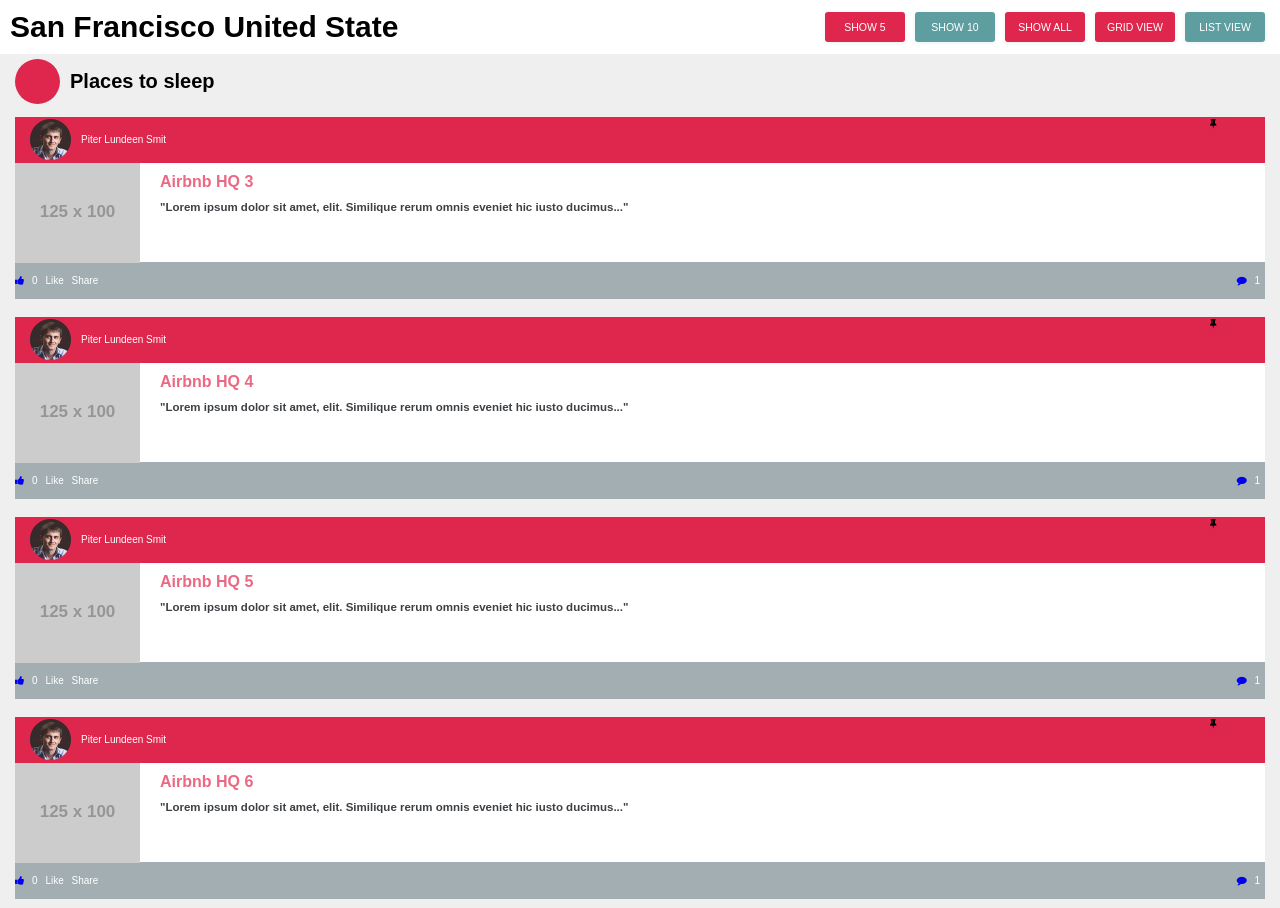
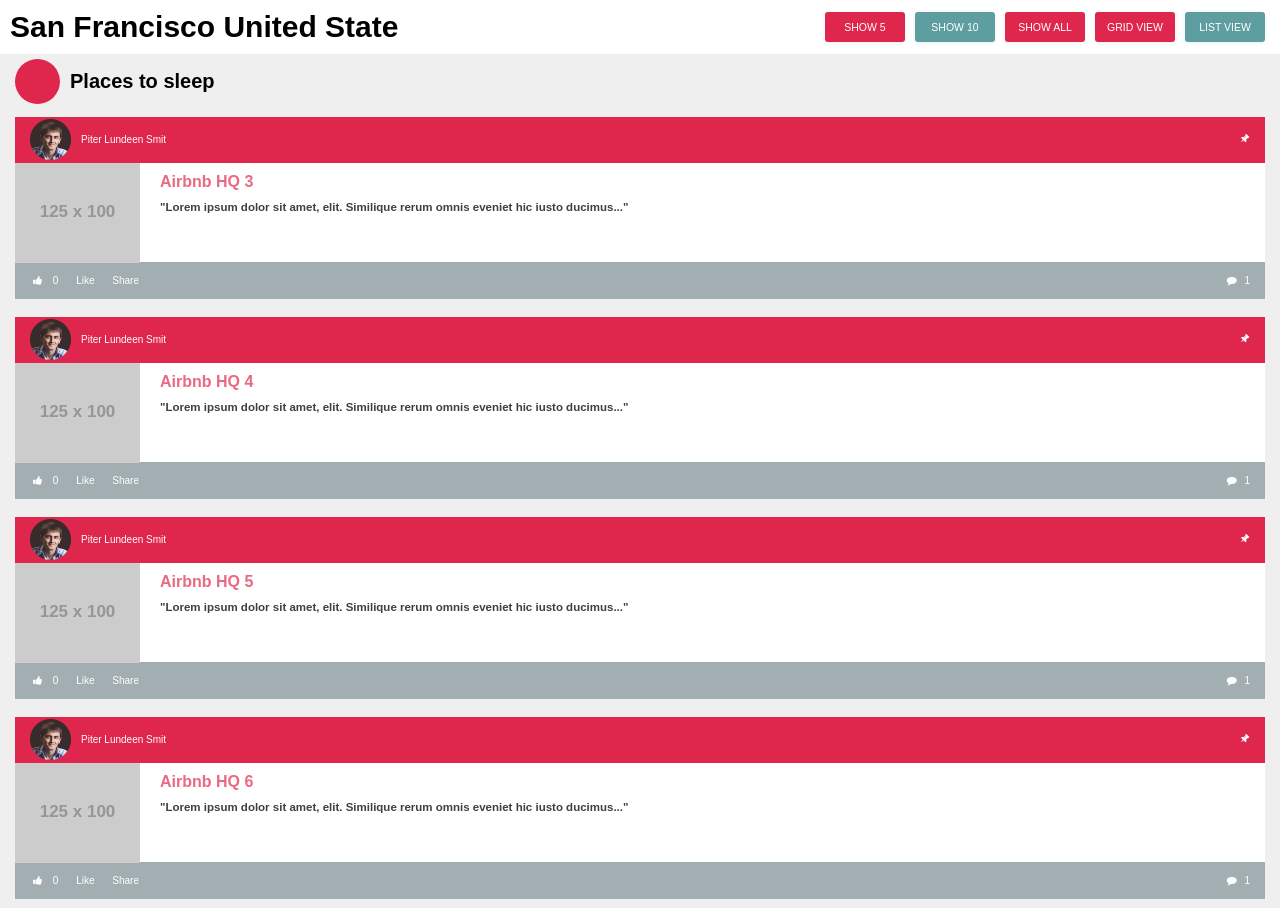
Before and after one commit to IgorCherner/Project-Sanches, a plain HTML site: page index.html in a window 1280 px wide. Shown: the top 908 px of the page. Drawn offline with Linux system fonts and the light colour scheme; placeholder pictures from the web are drawn by us.

Commit message:
Add files via upload

```diff
--- a/css/style.css
+++ b/css/style.css
@@ -168,7 +168,6 @@
 	top: 12px;
 	right: 375px;
 }
-
 /*-----------------------------------*/
 .main_header {
 	/*padding-top: 54px;*/
@@ -226,15 +225,19 @@
 	color: #fff;
 	text-overflow: ellipsis;
 	overflow: hidden;
-	width: 45%;
+	width: 40%;
 	white-space: nowrap;
 }
 .header-side-right {
-	padding: 1px 15px;
+	/*padding: 1px 15px;*/
 }
 .fa-thumb-tack {
-	width: 40px;
-	height: 40px;
+	width: 26px;
+	line-height: 56px;
+	-webkit-transform: rotate(45deg);
+	    -ms-transform: rotate(45deg);
+	     -o-transform: rotate(45deg);
+	        transform: rotate(45deg);
 }
 .content {
 	background-color: #fff;
@@ -263,6 +266,7 @@
 }
 .footer-menu {
 	list-style: none;
+	line-height: 48px;
 }
 li {
 	display: inline;
@@ -271,46 +275,16 @@
 }
 .footer-menu li a.link {
 	color: #fff;
+	padding-right: 10px;
 }
-.fa-thumbs-o-up {
-	width: 20px;
-	height: 20px;
+.fa {
+	color: #fff;
 }
-/*----------------------------------------------*/
-/*#grid:checked ~ .wrap .item {
-
+.fa-thumbs-up {
+	width: 30px;
+	height: 30px;
+	padding-left: 18px;
 }
-
-#list:checked ~ .wrap .item {
-	width: 100%;
-	height: 200px;
-	transition-duration: .5s;
-	transition-timing-function: ease-out;
-}
-#list:checked ~ .wrap .item .content {
-	display: flex;
-	justify-content: flex-start;
-	align-items: flex-start;
-	padding: 0;
-}
-#list:checked ~ .wrap .item .content .img-wrapper {
-	max-width: 125px;
-	padding: 0;
-	margin-right: 20px;
-}
-#list:checked ~.wrap .item .content-wrapper {
-	text-align: left;
-	padding-top: 10px;
-}
-#list:checked ~.wrap .item h4.content-title {
-	padding-top: 0;
-}
-#grid:checked ~.wrap .item .content .img-wrapper {
-	display: none;
-}
-input:checked + label {
-	background-color: #5F9EA0;
-}*/
 /*----------------@media--------------------*/
 @media screen and (max-width: 1024px) {
 	.main_header {padding-top: 5px;}
```
